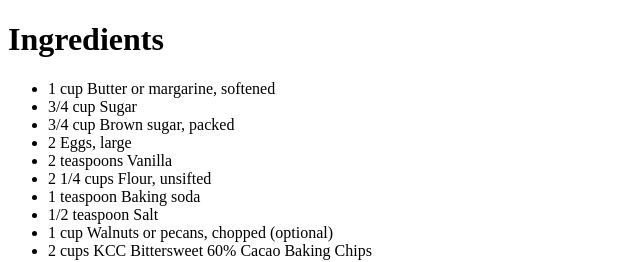
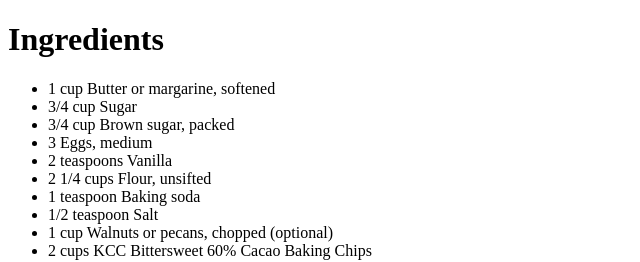
Before and after one commit to uske1311/TarikCookieCompany-, a plain HTML site: page secret recipe.htm in a window 1280 px wide. Shown: the top 262 px of the page, 0-640 px from the left. Drawn offline with Linux system fonts and the light colour scheme.

Commit message:
Promjenio sam na 3 jajeta srednje velicine

```diff
--- a/secret recipe.htm
+++ b/secret recipe.htm
@@ -7,7 +7,7 @@
 <li>1 cup Butter or margarine, softened</li>
 <li>3/4 cup Sugar</li>
 <li>3/4 cup Brown sugar, packed</li>
-<li>2 Eggs, large</li>
+<li>3 Eggs, medium</li>
 <li>2 teaspoons Vanilla</li>
 <li>2 1/4 cups Flour, unsifted</li>
 <li>1 teaspoon Baking soda</li>
```
